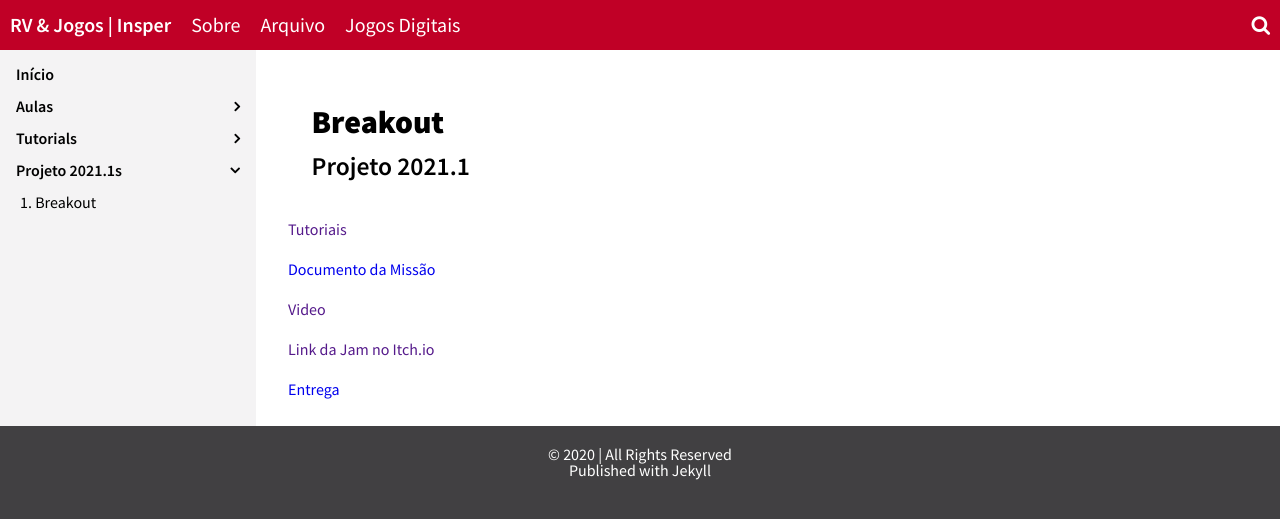
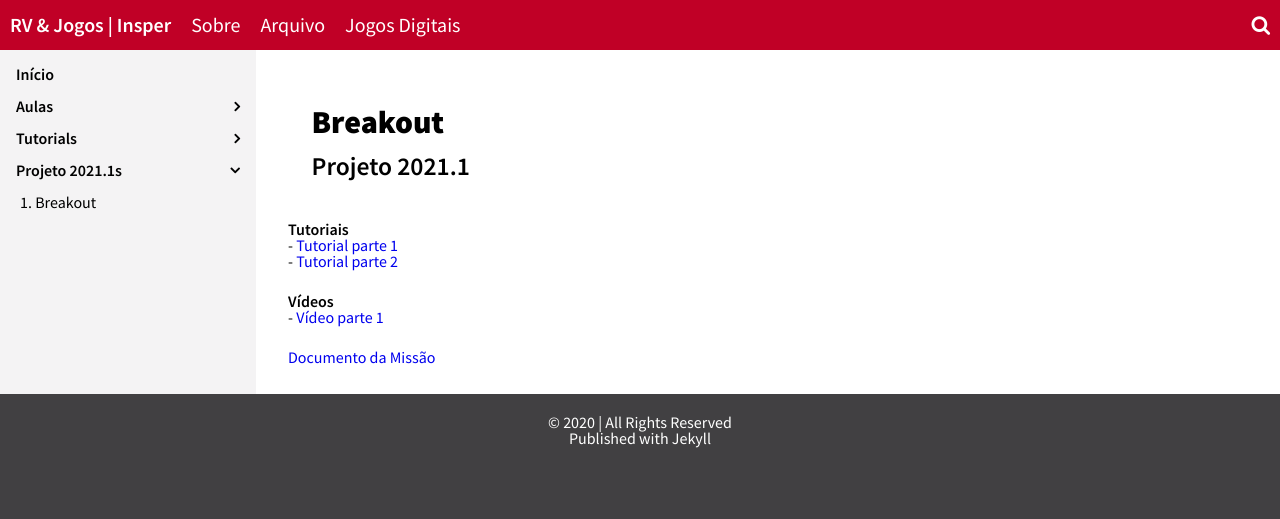
Before and after one commit to EmilFreme/templateBlog, a Jekyll site: the page built from _jogos_digitais/projeto-breakout.md, in a window 1280 px wide. Shown: the top 519 px of the page. Built offline with Jekyll 4.4.1, drawn with Linux system fonts in a browser that asks for light colours.

Commit message:
atualizações do breakout

```diff
--- a/_jogos_digitais/projeto-breakout.md
+++ b/_jogos_digitais/projeto-breakout.md
@@ -4,12 +4,17 @@ title: "Breakout"
 type: projeto 2021.1
 ---
 
-[Tutoriais]()
+**Tutoriais**
+    - [Tutorial parte 1]({% link _jogos_digitais/handout01_breakout.md %})
+    - [Tutorial parte 2]({% link _jogos_digitais/handout02_breakout2.md %})
+
+**Vídeos**
+    - [Vídeo parte 1](https://youtu.be/sGeG7neteEs)
 
 [Documento da Missão](https://docs.google.com/document/d/e/2PACX-1vT9RY9MxAx_Iu_hdiGdd5xm53OfGOdAbopDQ-uLS7b67eNqSi0Gseh7PCkUIJ73quN3HiVryEfXyKcJ/pub?embedded=true)
 
-[Video]()
-
+<!--
 [Link da Jam no Itch.io]()
 
-[Entrega](google forms)
+[Link para a Entrega]()
+ -->
```
